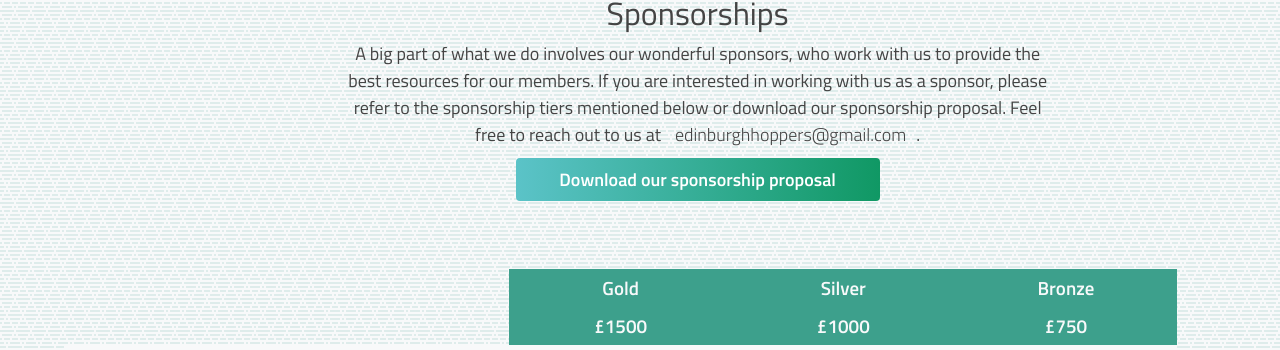
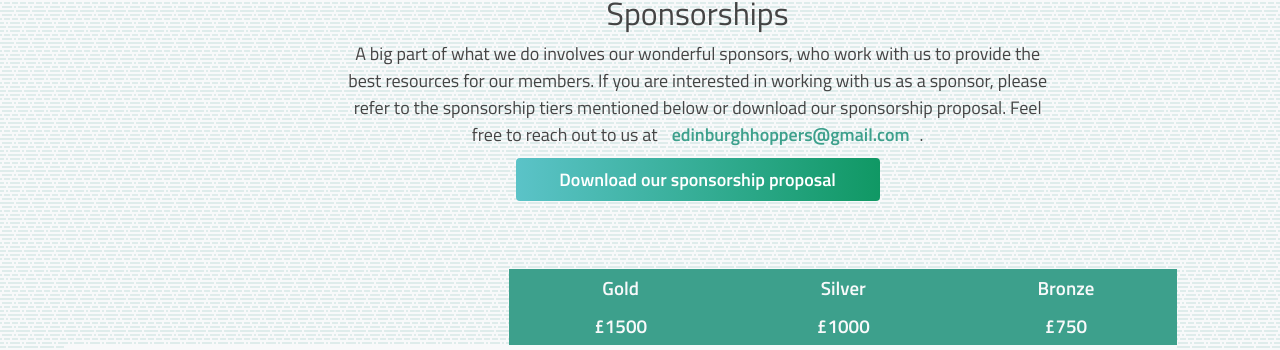
Before and after one commit to edinburgh-hoppers/website_new, a Jekyll site: the page built from _pages/sponsors.html, in a window 1280 px wide and 1400 px high, scrolled down 279 px. Shown: the part 299-649 px from the top of the window. Built offline with Jekyll 4.4.1, drawn with Linux system fonts in a browser that asks for light colours; nearby versions of some CDN libraries.

Commit message:
changed link style in sponsorships text

```diff
--- a/_pages/sponsors.html
+++ b/_pages/sponsors.html
@@ -26,7 +26,7 @@
     <p>A big part of what we do involves our wonderful sponsors, who work with us to provide the best resources for our
       members. If you are interested in working with us as a sponsor, please refer to the sponsorship tiers mentioned
       below or download our sponsorship proposal. Feel free to reach out to us at
-      <a href="mailto:edinburghhoppers@gmail.com" style="color: #444; font-weight:300;">edinburghhoppers@gmail.com</a>.
+      <a href="mailto:edinburghhoppers@gmail.com">edinburghhoppers@gmail.com</a>.
     </p>
 
     <div class="col-12 center-horizentally">
--- a/assets/css/styles.scss
+++ b/assets/css/styles.scss
@@ -700,6 +700,10 @@
     p {
       max-width: 70ch;
       margin: auto;
+
+      a {
+        font-weight: bold;
+      }
     }
   }
 
@@ -724,6 +728,7 @@
       font-size: 16px;
     }
   }
+
   tbody {
     tr:nth-child(odd){background-color: $hoppers-gray-light;}
     //tr:nth-child(even){background-color: #d8f0eb;}
```
